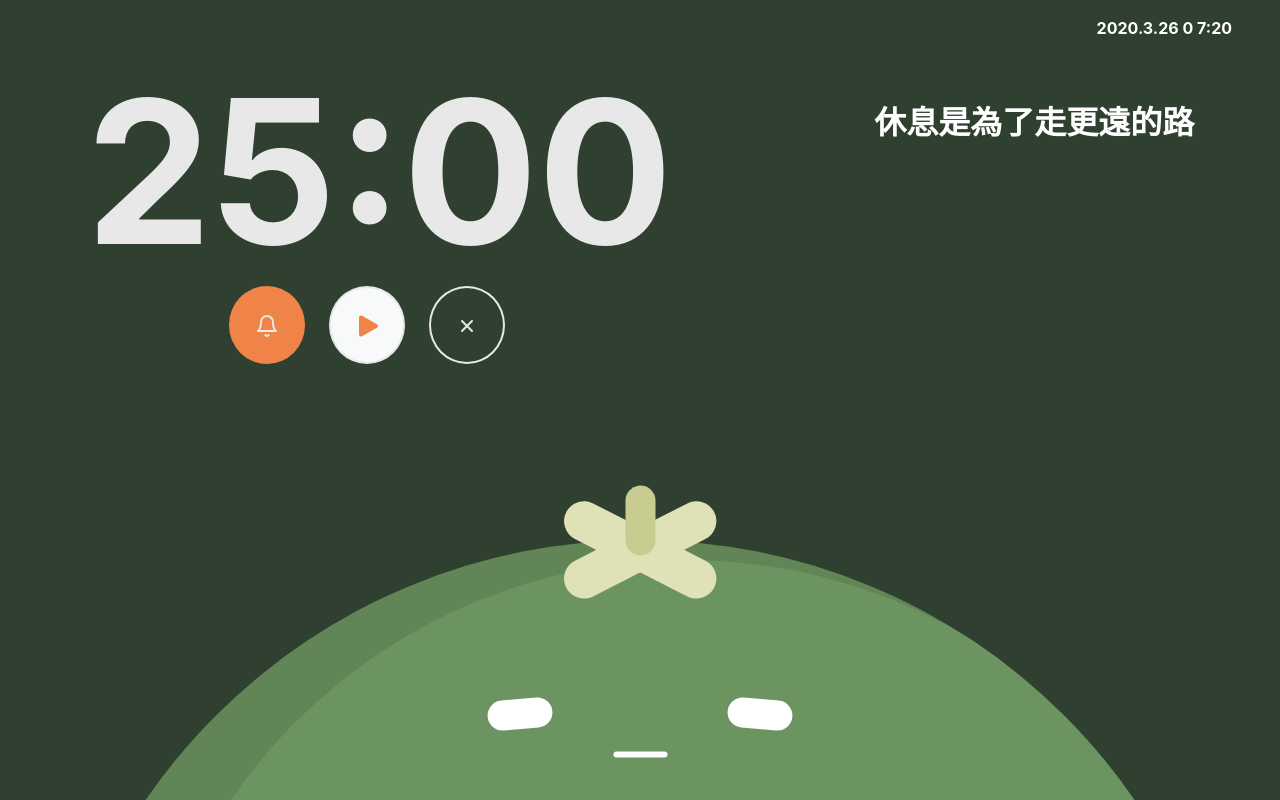
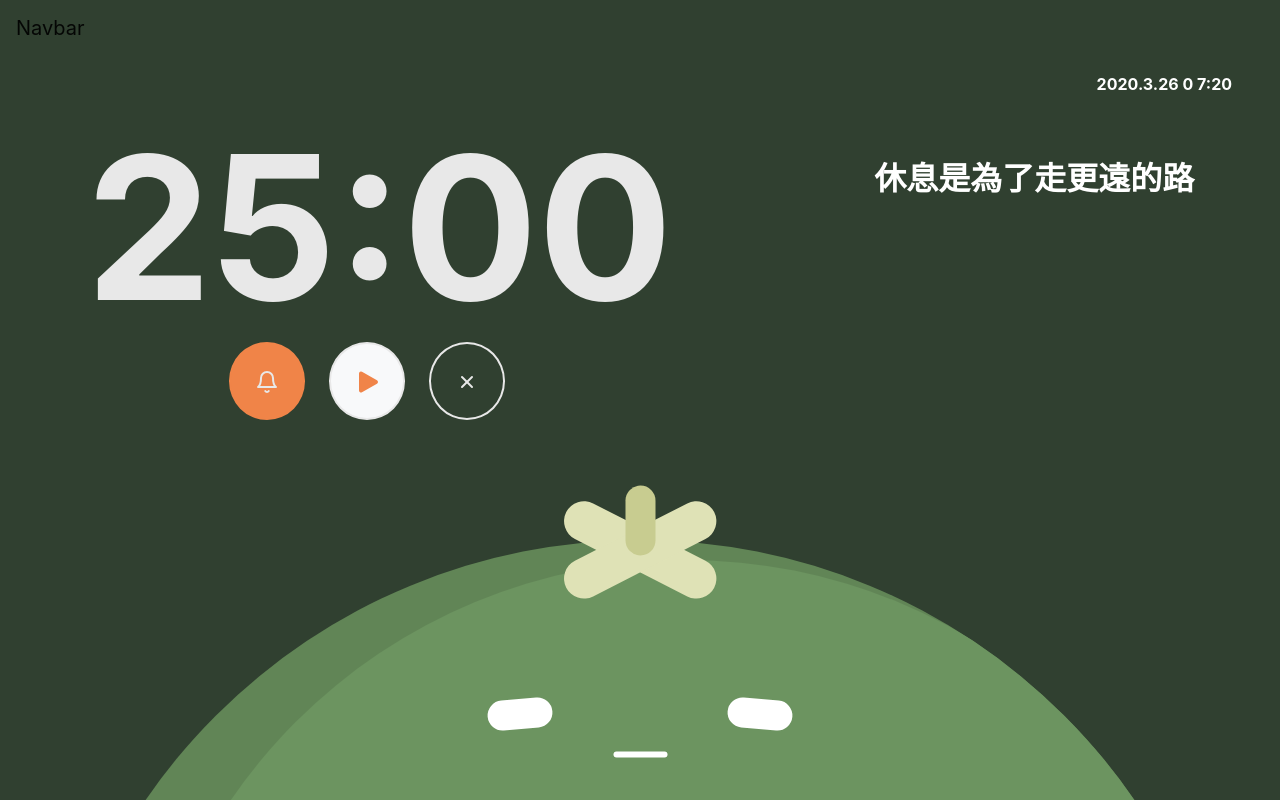
Before and after one commit to fsyp2018/tomatotime_DEV, a Vue app: page /#/ in a window 1280 px wide. Built offline with nearby package versions, Linux system fonts and the light colour scheme.

Commit message:
增加menu

```diff
--- a/src/components/HelloWorld.vue
+++ b/src/components/HelloWorld.vue
@@ -1,6 +1,9 @@
 <template>
   <div>
     <div>
+    <nav class="navbar navbar-light">
+      <a class="navbar-brand" href="#">Navbar</a>
+    </nav>
       <!-- 顯示目前日期與時間 -->
     <div class="d-flex flex-row-reverse bd-highlight pr-5 pt-3">
     <p class="text-white font-weight-bold">{{fullDate}}</p>
@@ -33,8 +36,10 @@
         </div>
       </div>
       <!-- 任務標語 -->
+      <div>
       <div v-if="isStart" class="h2 text-white font-weight-bold pt-5">GOGO~~~奮鬥下去!!</div>
       <div v-else class="h2 text-white font-weight-bold pt-5">休息是為了走更遠的路</div>
+      </div>
     </div>
     <!-- 固定下方的番茄圖 -->
     <div class="fixbottom d-flex justify-content-center">
```
